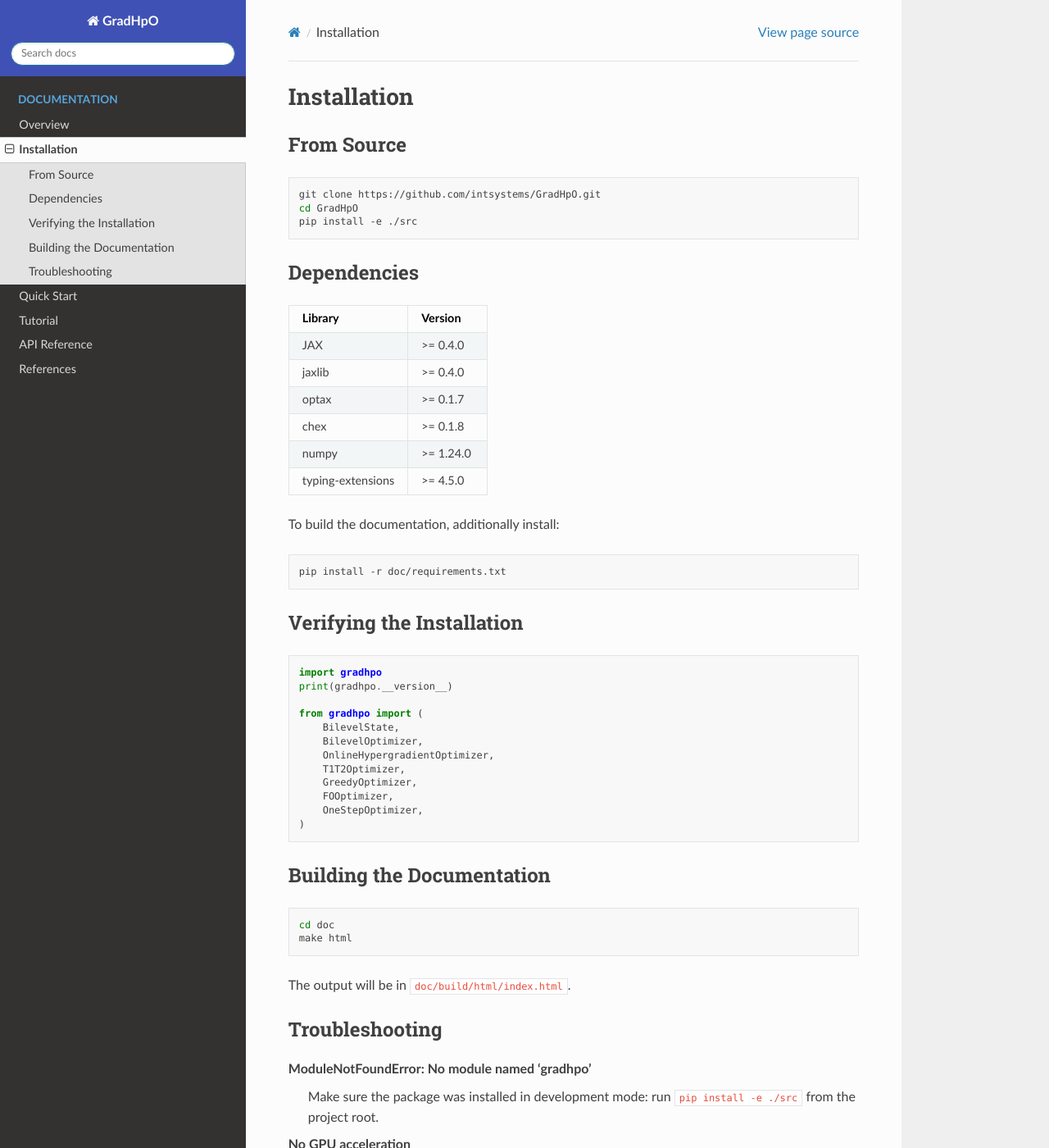
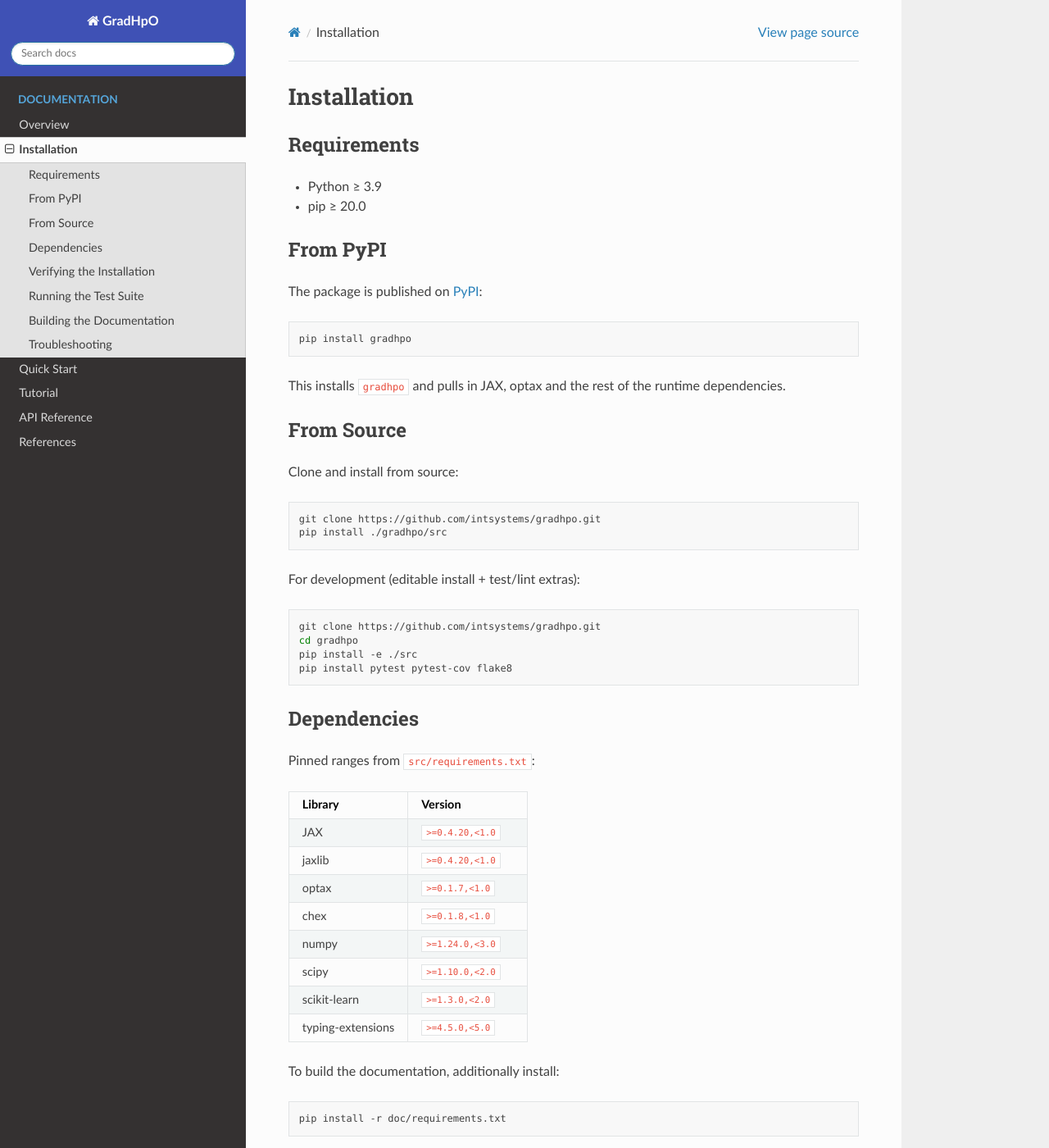
Before and after one commit to intsystems/gradhpo, a Sphinx documentation site: the page built from doc/source/installation.rst, in a window 1280 px wide and 1400 px high. Shown: the whole window at 82% size. Built offline with Sphinx 7.4.7 and the Read the Docs theme 3.1.0, drawn with Linux system fonts in a browser that asks for light colours; some of the changed text lies outside the part shown.

```diff
--- a/doc/source/installation.rst
+++ b/doc/source/installation.rst
@@ -2,36 +2,72 @@
 Installation
 ============
 
+Requirements
+============
+
+- Python ≥ 3.9
+- pip ≥ 20.0
+
+From PyPI
+=========
+
+The package is published on `PyPI <https://pypi.org/project/gradhpo/>`_:
+
+.. code-block:: bash
+
+   pip install gradhpo
+
+This installs ``gradhpo`` and pulls in JAX, optax and the rest of the runtime
+dependencies.
+
 From Source
 ===========
 
+Clone and install from source:
+
 .. code-block:: bash
 
-   git clone https://github.com/intsystems/GradHpO.git
-   cd GradHpO
+   git clone https://github.com/intsystems/gradhpo.git
+   pip install ./gradhpo/src
+
+For development (editable install + test/lint extras):
+
+.. code-block:: bash
+
+   git clone https://github.com/intsystems/gradhpo.git
+   cd gradhpo
    pip install -e ./src
+   pip install pytest pytest-cov flake8
 
 Dependencies
 ============
 
+Pinned ranges from |reqs|:
+
+.. |reqs| replace:: ``src/requirements.txt``
+
 .. list-table::
    :header-rows: 1
-   :widths: 30 20
+   :widths: 30 30
 
    * - Library
      - Version
    * - JAX
-     - >= 0.4.0
+     - ``>=0.4.20,<1.0``
    * - jaxlib
-     - >= 0.4.0
+     - ``>=0.4.20,<1.0``
    * - optax
-     - >= 0.1.7
+     - ``>=0.1.7,<1.0``
    * - chex
-     - >= 0.1.8
+     - ``>=0.1.8,<1.0``
    * - numpy
-     - >= 1.24.0
+     - ``>=1.24.0,<3.0``
+   * - scipy
+     - ``>=1.10.0,<2.0``
+   * - scikit-learn
+     - ``>=1.3.0,<2.0``
    * - typing-extensions
-     - >= 4.5.0
+     - ``>=4.5.0,<5.0``
 
 To build the documentation, additionally install:
 
@@ -57,27 +93,39 @@ Verifying the Installation
        OneStepOptimizer,
    )
 
+Running the Test Suite
+======================
+
+.. code-block:: bash
+
+   pip install pytest pytest-cov
+   pytest tests/ --cov=gradhpo --cov-report=term-missing
+
+The full suite contains 76 tests and currently reaches 100 % statement
+coverage.
+
 Building the Documentation
 ==========================
 
 .. code-block:: bash
 
    cd doc
-   make html
+   sphinx-build -W --keep-going -b html source build/html
 
-The output will be in ``doc/build/html/index.html``.
+The output is written to ``doc/build/html/index.html``.
 
 Troubleshooting
 ===============
 
 **ModuleNotFoundError: No module named 'gradhpo'**
-   Make sure the package was installed in development mode:
-   run ``pip install -e ./src`` from the project root.
+   The package is not in the active Python environment.  Install it with
+   ``pip install gradhpo`` (PyPI) or ``pip install -e ./src`` from a
+   source checkout.
 
 **No GPU acceleration**
    JAX uses CPU by default.  To enable GPU, install ``jaxlib`` with CUDA
-   support following the
-   `JAX installation guide <https://github.com/google/jax#installation>`_.
+   support following the `JAX installation guide
+   <https://github.com/google/jax#installation>`_.
 
 **Documentation build errors**
    Reinstall the documentation dependencies:
```
Also changed, not shown: README.rst (+27 -3 lines), src/gradhpo/__init__.py (+51 -16 lines), 1 other file.
